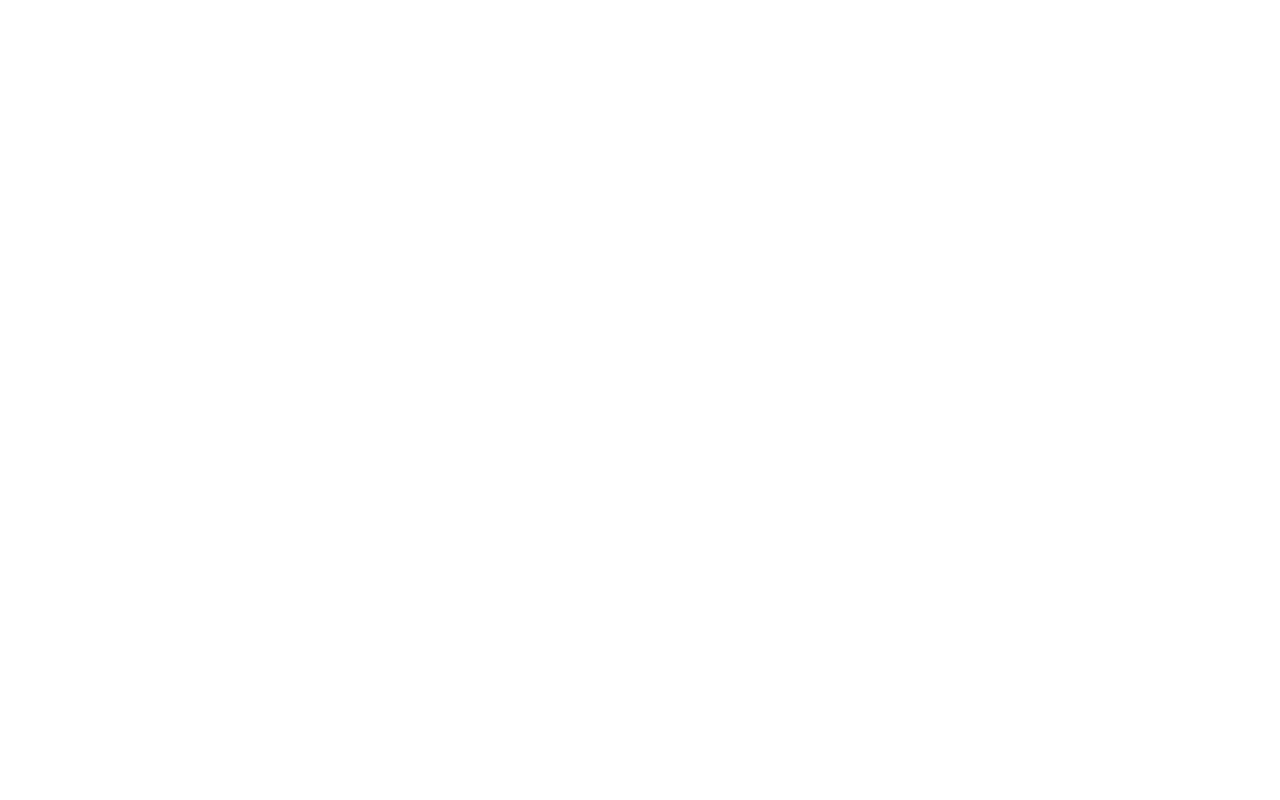
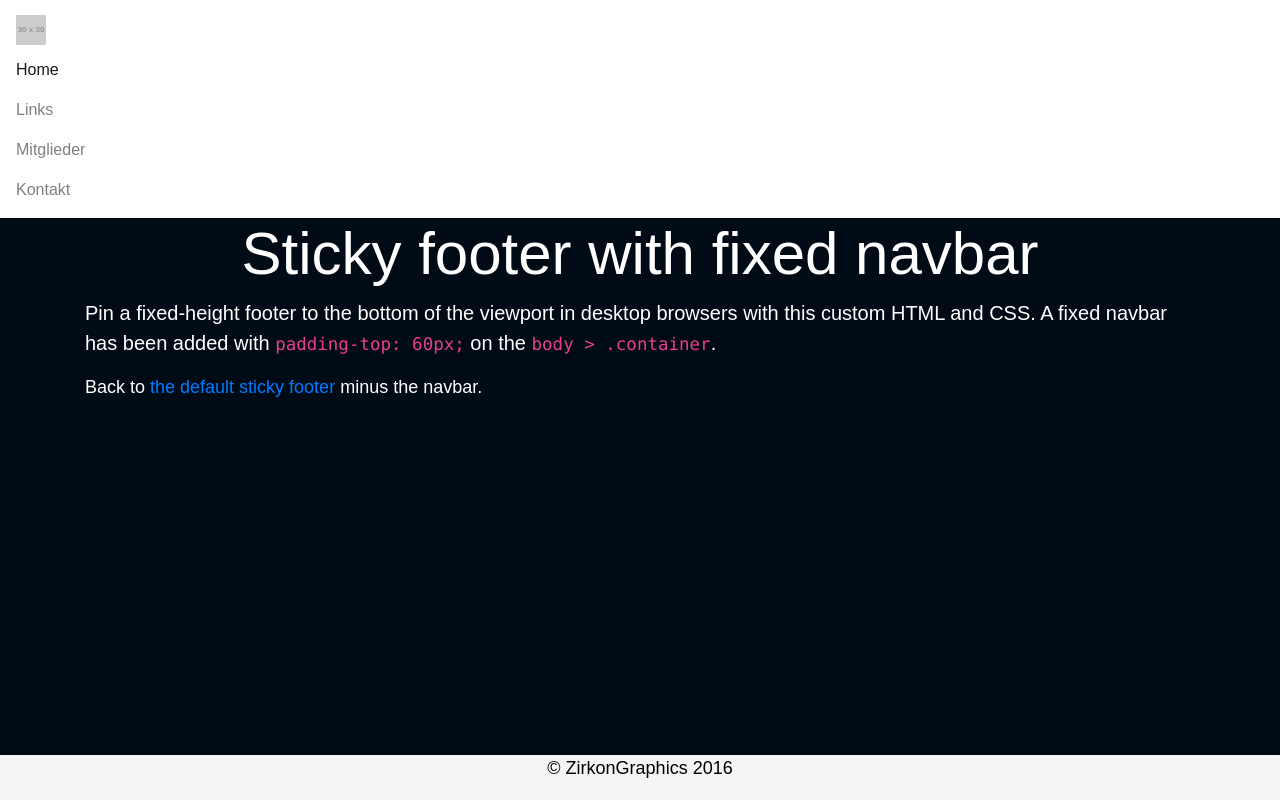
Before and after one commit to ZirkonGraphics/ZirkonGraphics.github.io, a plain HTML site: page Mitglieder.html in a window 1280 px wide. Drawn offline with nearby package versions, Linux system fonts and the light colour scheme; placeholder pictures from the web are drawn by us.

Commit message:
Better icons + sticky footer

```diff
--- a/Mitglieder.html
+++ b/Mitglieder.html
@@ -0,0 +1,57 @@
+
+<!DOCTYPE html>
+<html lang="en">
+  <head>
+    <!-- Required meta tags always come first -->
+    <meta charset="utf-8">
+    <meta http-equiv="X-UA-Compatible" content="IE=edge">
+    <meta name="viewport" content="width=device-width, initial-scale=1">
+
+    <title>Mitglieder</title>
+
+    <!-- Bootstrap core CSS -->
+    <link rel="stylesheet" href="https://maxcdn.bootstrapcdn.com/bootstrap/4.0.0-alpha.2/css/bootstrap.min.css" integrity="sha384-y3tfxAZXuh4HwSYylfB+J125MxIs6mR5FOHamPBG064zB+AFeWH94NdvaCBm8qnd" crossorigin="anonymous">
+
+    <!-- Custom styles for this template -->
+    <link rel="stylesheet" href="Stylesheets/styles.css">
+    <link rel="stylesheet" href="Stylesheets/footer.css">
+
+  </head>
+
+  <body>
+
+    <!-- Fixed navbar -->
+     <nav class="navbar navbar-light navbar-full" style="background-color: white">
+      <div class="nav navbar-nav">
+        <a class="navbar-brand" href="http://ZirconGraphics.de"><img src="https://placehold.it/30" alt=""></a>
+        <!--<a class="navbar-brand" href="http://ZirkonGraphics.de">ZirkonGraphics</a>-->
+        <a class="nav-item nav-link active" href="http://ZirkonGraphics.de">Home<span class="sr-only">(current)</span></a>
+        <a class="nav-item nav-link" href="links">Links</a>
+        <a class="nav-item nav-link" href="#">Mitglieder</a>
+        <a class="nav-item nav-link" href="#">Kontakt</a>
+      </div>
+    </nav>
+
+    <!-- Begin page content -->
+    <div class="container">
+      <div class="page-header">
+        <h1>Sticky footer with fixed navbar</h1>
+      </div>
+      <p class="lead">Pin a fixed-height footer to the bottom of the viewport in desktop browsers with this custom HTML and CSS. A fixed navbar has been added with <code>padding-top: 60px;</code> on the <code>body > .container</code>.</p>
+      <p>Back to <a href="../sticky-footer">the default sticky footer</a> minus the navbar.</p>
+    </div>
+
+    <footer class="footer">
+      <div class="container">
+        <p style="color:black;text-align:center">© ZirkonGraphics 2016</p>
+      </div>
+    </footer>
+
+
+    <!-- Bootstrap core JavaScript
+    ================================================== -->
+    <!-- Placed at the end of the document so the pages load faster -->
+    <script src="https://ajax.googleapis.com/ajax/libs/jquery/2.1.4/jquery.min.js"></script>
+    <script src="https://maxcdn.bootstrapcdn.com/bootstrap/4.0.0-alpha.2/js/bootstrap.min.js" integrity="sha384-vZ2WRJMwsjRMW/8U7i6PWi6AlO1L79snBrmgiDpgIWJ82z8eA5lenwvxbMV1PAh7" crossorigin="anonymous"></script>
+  </body>
+</html>
--- /dev/null
+++ b/Stylesheets/footer.css
@@ -0,0 +1,16 @@
+html {
+  position: relative;
+  min-height: 100%;
+}
+body {
+  /* Margin bottom by footer height */
+  margin-bottom: 60px;
+}
+.footer {
+  position: absolute;
+  bottom: 0;
+  width: 100%;
+  /* Set the fixed height of the footer here */
+  height: 45px;
+  background-color: #f5f5f5;
+}
--- a/styles.css
+++ b/Stylesheets/styles.css
@@ -1,8 +1,7 @@
+
 body{
     background-color: #000B16;
-    #background-color: #161f36;
     font-family: 'Raleway', sans-serif;
-
 }
 h1{
     color: white;
```
Also changed, not shown: index.html (+12 -38 lines), links.html (+1 -1 lines), Images/Jugoli.png (added), Images/ReleaseGraphics.png (added), Stylesheets/hover.css (renamed from hover.css).
